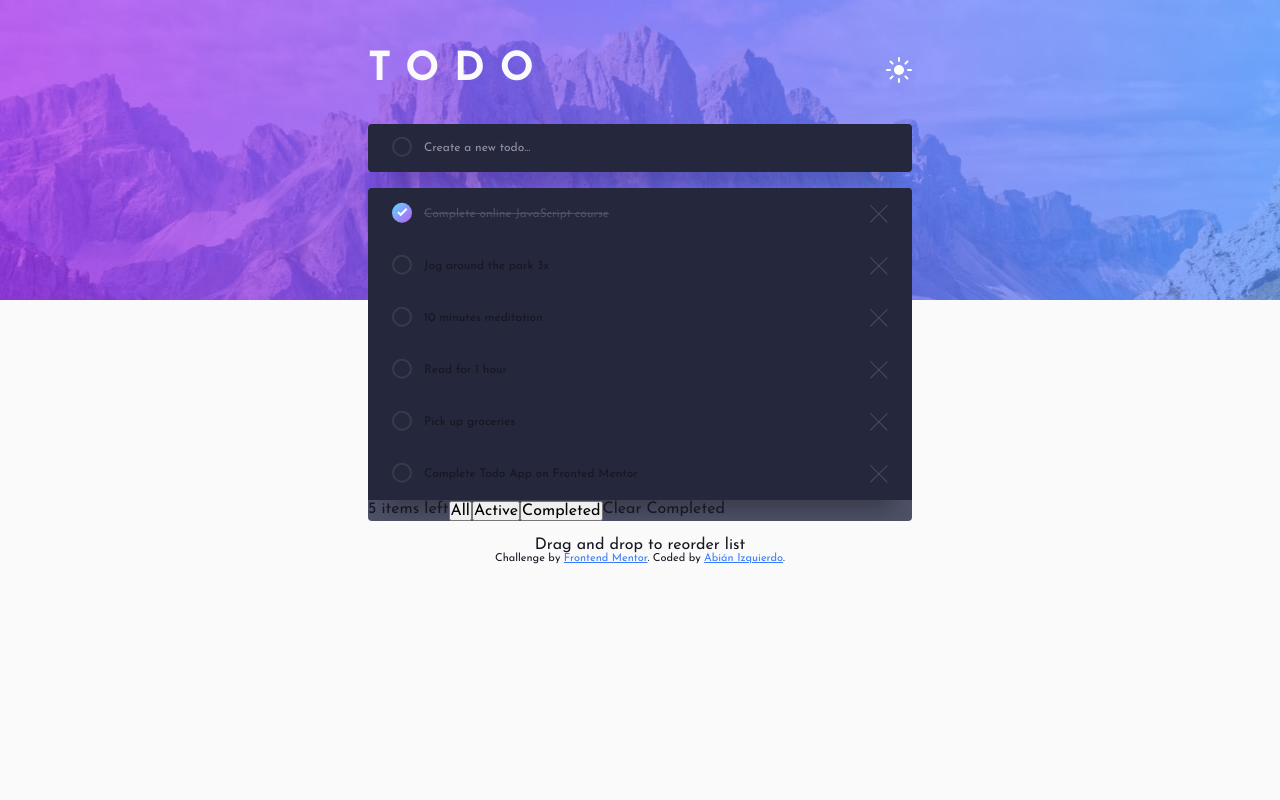
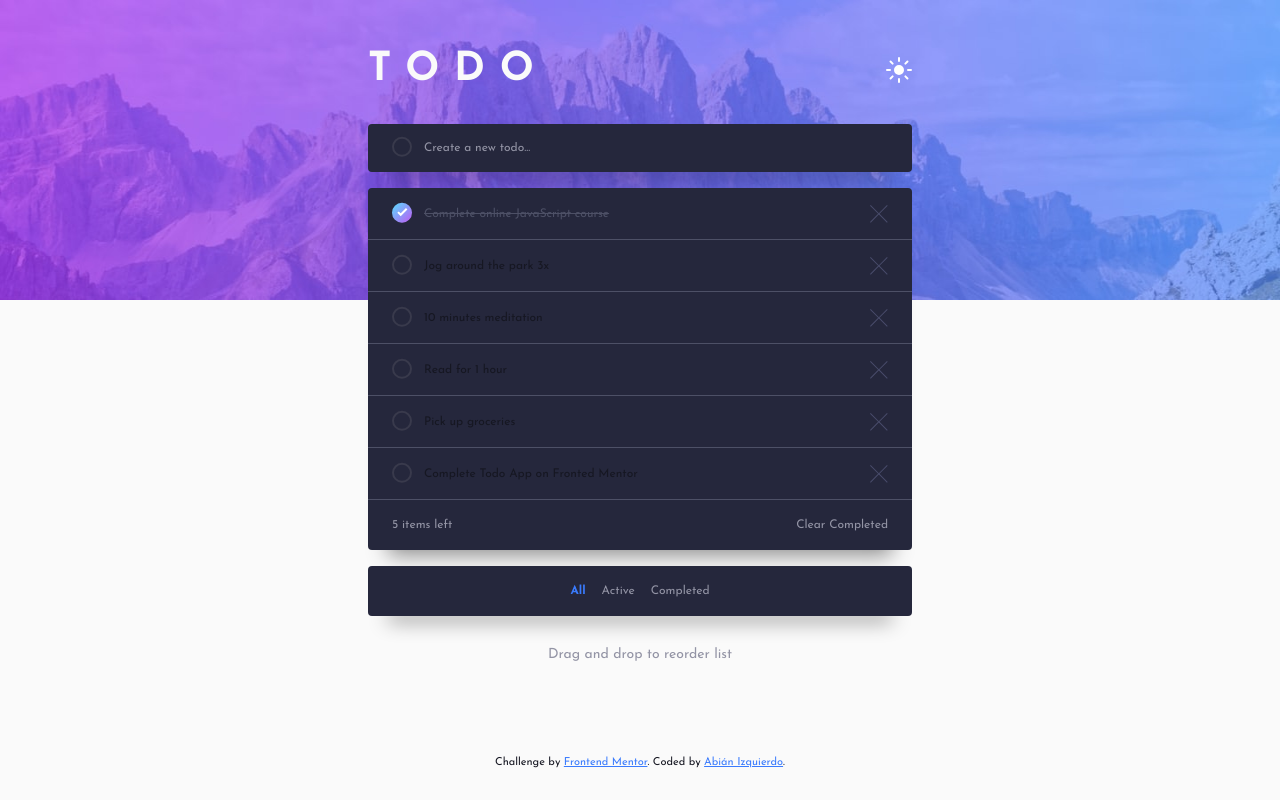
Before and after one commit to abizmo/todo-app, a React (Vite) app: page / in a window 1280 px wide. Built offline with nearby package versions, Linux system fonts and the light colour scheme.

Commit message:
Add filter bar (#3)

```diff
--- a/src/App.css
+++ b/src/App.css
@@ -16,11 +16,12 @@ body {
   -webkit-text-size-adjust: 100%;
 }
 
-.attribution {
+footer {
   font-size: var(--fs-100);
+  padding-block: 2rem;
 }
 
-.attribution a {
+footer a {
   color: var(--clr-primary-400);
 }
 
@@ -43,6 +44,11 @@ body {
   }
 }
 
+.app-container {
+  grid-template-rows: min-content 1fr min-content;
+  min-height: 100vh;
+  align-items: start;
+}
 .app-header {
   align-items: center;
   justify-content: space-between;
@@ -53,21 +59,27 @@ body {
 .button {
   border: none;
   background: transparent;
+  color: var(--clr-text);
 }
 
-.todo-items {
+.todo__list {
   border-radius: 0.25rem;
-  background-color: var(--clr-bg-list);
-  display: grid;
-  gap: 1px;
+  box-shadow: 0px 25px 20px -20px rgba(0, 0, 0, 0.45);
+  margin-bottom: calc(3.125rem + 2rem);
+}
+
+.todo__list-items,
+.todo__list-items li:first-of-type {
+  border-radius: 0.25rem 0.25rem 0 0;
+}
+.todo__list-items li {
   overflow: hidden;
 }
 
 .add-todo,
-.todo-item {
+.todo__list-item {
   align-items: center;
   background-color: var(--clr-bg-elements);
-  box-shadow: 0px 25px 20px -20px rgba(0, 0, 0, 0.45);
   gap: 0.75rem;
   padding-inline: 1.5rem;
   width: 100%;
@@ -75,15 +87,17 @@ body {
 
 .add-todo {
   border-radius: 0.25rem;
+  box-shadow: 0px 25px 20px -20px rgba(0, 0, 0, 0.45);
   height: 3rem;
 }
 
-.todo-item {
+.todo__list-item {
   height: 3.25rem;
+  border-bottom: 1px solid var(--clr-bg-list);
 }
 
 .add-todo--text,
-.todo-item--text {
+.todo__list-description {
   background: transparent;
   border: none;
   color: var(--clr-text);
@@ -91,17 +105,17 @@ body {
   flex: 1;
 }
 
-.todo-item--text.done {
+.todo__list-description.done {
   text-decoration: line-through;
   color: var(--clr-bg-list);
 }
 
 .add-todo--text::placeholder {
-  color: var(--clr-text-placeholder);
+  color: var(--clr-label);
 }
 
 .add-todo--checkbox,
-.todo-item--checkbox {
+.todo__list-checkbox {
   appearance: none;
   background-color: transparent;
   width: 1.25rem;
@@ -113,7 +127,7 @@ body {
   place-content: center;
 }
 
-.todo-item--checkbox:checked::before {
+.todo__list-checkbox:checked::before {
   background: var(--clr-primary-gradient);
   content: url('assets/images/icon-check.svg');
   width: 1.25rem;
@@ -126,3 +140,39 @@ body {
 .todo-app {
   gap: 1rem;
 }
+
+.filter__bar {
+  align-items: center;
+  background-color: var(--clr-bg-elements);
+  color: var(--clr-label);
+  font-size: var(--fs-200);
+  height: 3.125rem;
+  justify-content: space-between;
+  padding-inline: 1.5rem;
+  border-radius: 0 0 4px 4px;
+  position: relative;
+}
+
+.filter__bar-clear {
+  color: var(--clr-label);
+  text-align: right;
+}
+
+.filters {
+  background-color: var(--clr-bg-elements);
+  position: absolute;
+  width: 100%;
+  display: flex;
+  top: calc(100% + 1rem);
+  height: 3.125rem;
+  left: 0;
+  justify-content: center;
+  gap: 1rem;
+  border-radius: 0.25rem;
+  box-shadow: 0px 25px 20px -20px rgba(0, 0, 0, 0.45);
+}
+
+.filters__tab.active {
+  color: var(--clr-primary-400);
+  font-weight: 700;
+}
--- a/src/App.tsx
+++ b/src/App.tsx
@@ -10,6 +10,18 @@ type TodosType = {
   id: number;
   description: string;
   done: boolean;
+};
+
+enum FilterType {
+  ALL = 'ALL',
+  ACTIVE = 'ACTIVE',
+  COMPLETED = 'COMPLETED',
+}
+
+const FILTER_MAP = {
+  ALL: () => true,
+  ACTIVE: (todo: TodosType) => !todo.done,
+  COMPLETED: (todo: TodosType) => todo.done,
 };
 
 const initialTodos = [
@@ -49,6 +61,7 @@ const App = () => {
   const [theme, setTheme] = useState('dark');
   const [newTodo, setNewTodo] = useState('');
   const [todos, setTodos] = useState<TodosType[]>([]);
+  const [filter, setFilter] = useState<FilterType>(FilterType.ALL);
 
   useEffect(() => {
     setTodos(initialTodos);
@@ -84,8 +97,16 @@ const App = () => {
     );
   };
 
+  const handleClear = () => {
+    setTodos((prevTodos) => prevTodos.filter((todo) => !todo.done));
+  };
+
+  const handleFilter = (typeFilter: FilterType) => {
+    setFilter(typeFilter);
+  };
+
   return (
-    <div className='container'>
+    <div className='app-container | container grid'>
       <header className='flex app-header'>
         <h1 className='text-white fs-900 fw-bold lh-heading ls-900 uppercase'>
           Todo
@@ -113,19 +134,23 @@ const App = () => {
             />
           </label>
         </form>
-        <div className='todo-items'>
-          <ul role='list'>
-            {todos.map(({ description, done, id }) => (
+        <div className='todo__list'>
+          <ul className='todo__list-items' role='list'>
+            {todos
+              .filter(FILTER_MAP[filter])
+              .map(({ description, done, id }) => (
                 <li key={id}>
-                <label className='todo-item | flex'>
+                  <label className='todo__list-item | flex'>
                     <input
-                    className='todo-item--checkbox'
+                      className='todo__list-checkbox'
                       type='checkbox'
                       checked={done}
                       onChange={() => handleChange(id)}
                     />
                     <span
-                    className={`todo-item--text ${done ? 'done' : ''} | fs-200`}
+                      className={`todo__list-description ${
+                        done ? 'done' : ''
+                      } | fs-200`}
                     >
                       {description}
                     </span>
@@ -136,40 +161,58 @@ const App = () => {
                 </li>
               ))}
           </ul>
-          <div className='flex'>
-            <span>5 items left</span>
-            <div className='filter-list' role='tablist' aria-label='filter'>
+          <div className='filter__bar | flex'>
+            <span className='filter__bar-counter'>
+              {todos.filter((todo) => !todo.done).length} items left
+            </span>
+            <div className='filters' role='tablist' aria-label='filter'>
               <button
+                className={`button filters__tab ${
+                  filter === FilterType.ALL ? 'active' : ''
+                } | text-gray`}
                 aria-selected='true'
                 role='tab'
                 aria-controls='todo-items'
                 tabIndex={0}
+                onClick={() => handleFilter(FilterType.ALL)}
               >
                 All
               </button>
               <button
+                className={`button filters__tab ${
+                  filter === FilterType.ACTIVE ? 'active' : ''
+                } | text-gray`}
                 aria-selected='true'
                 role='tab'
                 aria-controls='todo-items'
                 tabIndex={-1}
+                onClick={() => handleFilter(FilterType.ACTIVE)}
               >
                 Active
               </button>
               <button
+                className={`button filters__tab ${
+                  filter === FilterType.COMPLETED ? 'active' : ''
+                } | text-gray`}
                 aria-selected='true'
                 role='tab'
                 aria-controls='todo-items'
                 tabIndex={-1}
+                onClick={() => handleFilter(FilterType.COMPLETED)}
               >
                 Completed
               </button>
             </div>
-            <span>Clear Completed</span>
+            <button className='filter__bar-clear button' onClick={handleClear}>
+              Clear Completed
+            </button>
           </div>
         </div>
-        <p className='text-center'>Drag and drop to reorder list</p>
+        <p className='text-center fs-300 text-gray'>
+          Drag and drop to reorder list
+        </p>
       </main>
-      <footer className='attribution | text-center'>
+      <footer className='text-center'>
         Challenge by{' '}
         <a
           href='https://www.frontendmentor.io?ref=challenge'
--- a/src/index.css
+++ b/src/index.css
@@ -21,7 +21,7 @@
   --clr-gray-100: hsl(0, 0%, 98%);
 
   --clr-text: var(--clr-grayish-blue-300);
-  --clr-text-placeholder: var(--clr-grayish-blue-500);
+  --clr-label: var(--clr-grayish-blue-500);
   --clr-body: var(--clr-blue-900);
   --clr-bg-elements: var(--clr-blue-800);
   --clr-border: var(--clr-grayish-blue-900);
@@ -31,6 +31,7 @@
 
   --fs-100: 0.6875rem;
   --fs-200: 0.75rem;
+  --fs-300: 0.875rem;
   --fs-500: 1rem;
   --fs-900: 1.75rem;
 }
@@ -102,6 +103,10 @@ ol[role='list'] {
   border: 0;
 }
 
+.text-gray {
+  color: var(--clr-label);
+}
+
 .text-white {
   color: var(--clr-gray-100);
 }
@@ -116,6 +121,10 @@ ol[role='list'] {
 
 .fs-200 {
   font-size: var(--fs-200);
+}
+
+.fs-300 {
+  font-size: var(--fs-300);
 }
 
 .fs-400 {
```
Lines whose indentation alone changed are shown as unchanged.
